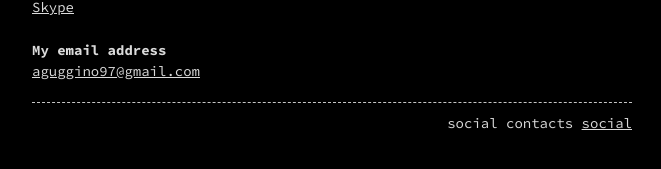
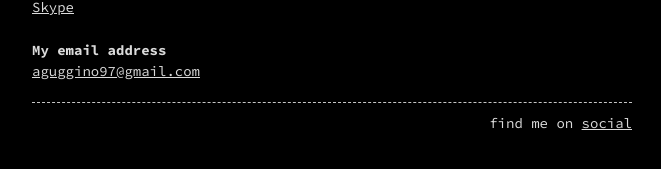
Before and after one commit to alessandroguggino/alessandroguggino.github.io, a Jekyll site: the page built from social.md, in a window 1280 px wide. Shown: the part 184-353 px from the top of the page, without its empty margins (308-969 px from the left). Built offline with Jekyll 4.4.1, drawn with Linux system fonts in a browser that asks for light colours; nearby versions of some CDN libraries; library files that are not in the unit come from our copies.

Commit message:
Update _config.yml

```diff
--- a/_config.yml
+++ b/_config.yml
@@ -9,7 +9,7 @@ header_pages:
 
 style: dark
 
-footer: 'social contacts <a href="https://alessandroguggino.github.io/social">social</a>'
+footer: 'find me on <a href="https://alessandroguggino.github.io/social">social</a>'
 
 # Build settings
 markdown: kramdown
```
